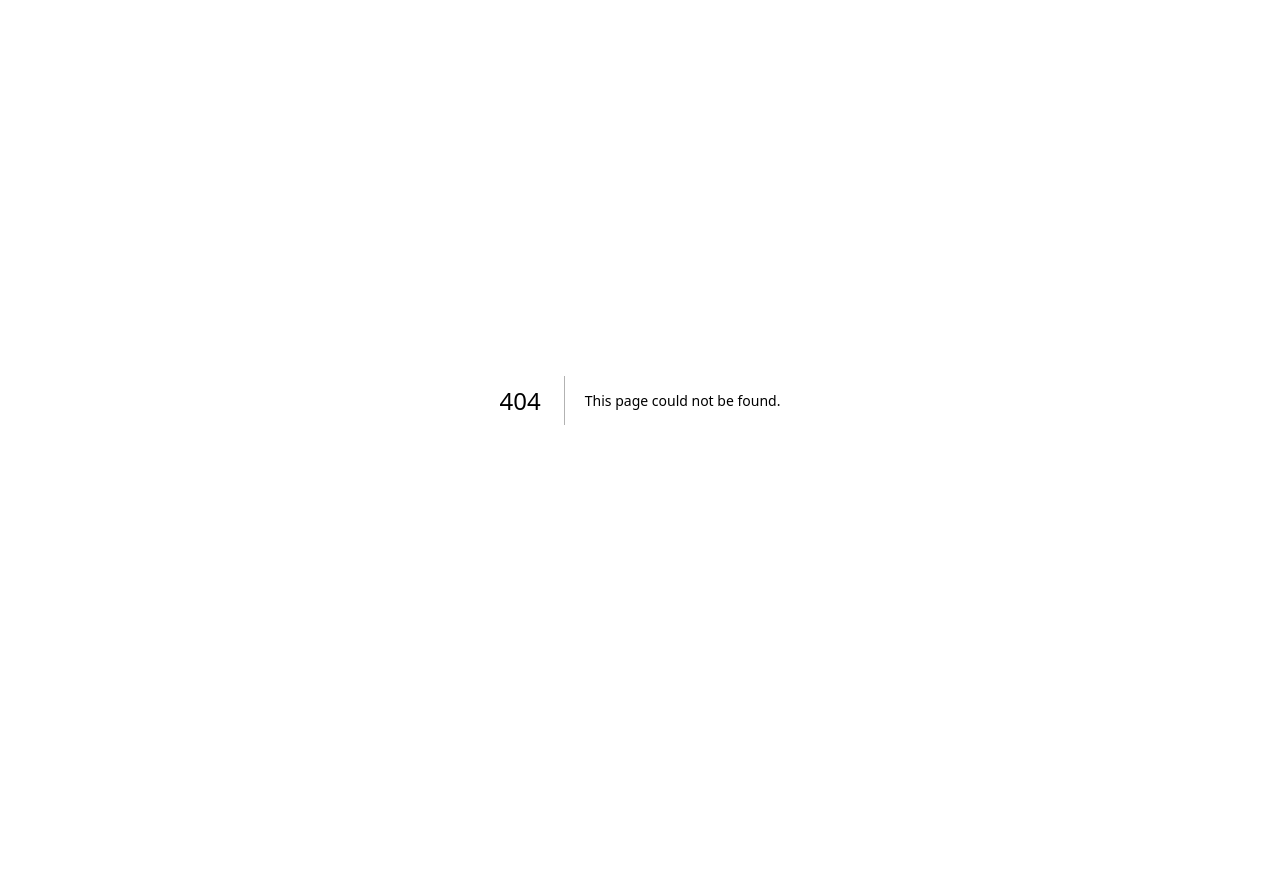
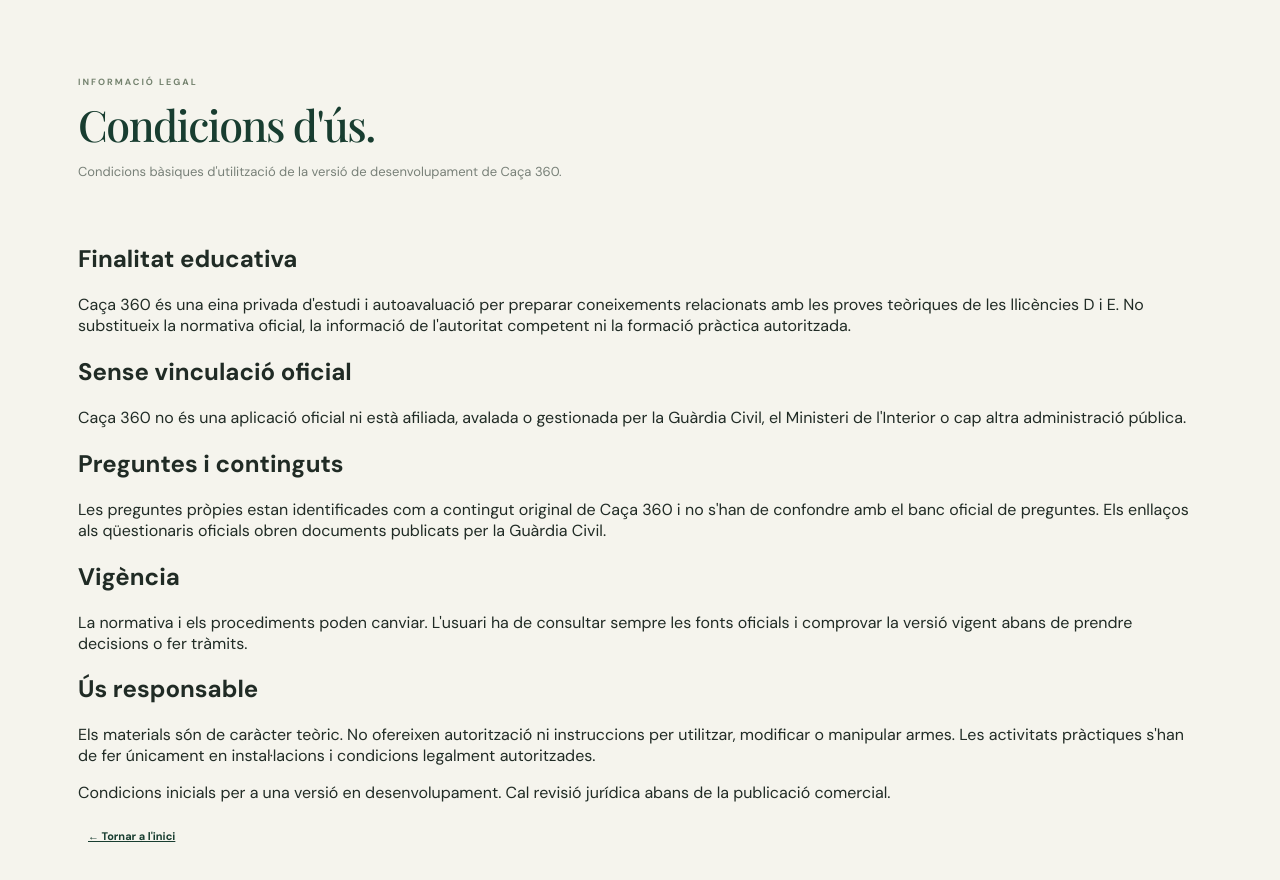
Before and after one commit to albertracaj-dotcom/Ca-a360, a Next.js app: page /terms in a window 1280 px wide. Before the commit this address had no page. Shown: the top 880 px of the page. Before the commit the page ends 800 px from the top, so only its background shows below. Built offline with nearby package versions, Linux system fonts and the light colour scheme; a web font is replaced by a local one.

Commit message:
Add initial terms of use page

```diff
--- /dev/null
+++ b/src/app/terms/page.tsx
@@ -0,0 +1,23 @@
+import Link from "next/link";
+
+export const metadata = { title: "Condicions d'ús | Caça 360" };
+
+export default function TermsPage() {
+  return <main className="page-wrap inner-page">
+    <div className="page-intro"><div className="eyebrow dark">INFORMACIÓ LEGAL</div><h1>Condicions d'ús.</h1><p>Condicions bàsiques d'utilització de la versió de desenvolupament de Caça 360.</p></div>
+    <section className="legal-content">
+      <h2>Finalitat educativa</h2>
+      <p>Caça 360 és una eina privada d'estudi i autoavaluació per preparar coneixements relacionats amb les proves teòriques de les llicències D i E. No substitueix la normativa oficial, la informació de l'autoritat competent ni la formació pràctica autoritzada.</p>
+      <h2>Sense vinculació oficial</h2>
+      <p>Caça 360 no és una aplicació oficial ni està afiliada, avalada o gestionada per la Guàrdia Civil, el Ministeri de l'Interior o cap altra administració pública.</p>
+      <h2>Preguntes i continguts</h2>
+      <p>Les preguntes pròpies estan identificades com a contingut original de Caça 360 i no s'han de confondre amb el banc oficial de preguntes. Els enllaços als qüestionaris oficials obren documents publicats per la Guàrdia Civil.</p>
+      <h2>Vigència</h2>
+      <p>La normativa i els procediments poden canviar. L'usuari ha de consultar sempre les fonts oficials i comprovar la versió vigent abans de prendre decisions o fer tràmits.</p>
+      <h2>Ús responsable</h2>
+      <p>Els materials són de caràcter teòric. No ofereixen autorització ni instruccions per utilitzar, modificar o manipular armes. Les activitats pràctiques s'han de fer únicament en instal·lacions i condicions legalment autoritzades.</p>
+      <p className="legal-note">Condicions inicials per a una versió en desenvolupament. Cal revisió jurídica abans de la publicació comercial.</p>
+    </section>
+    <Link href="/" className="text-link">← Tornar a l'inici</Link>
+  </main>;
+}
```
